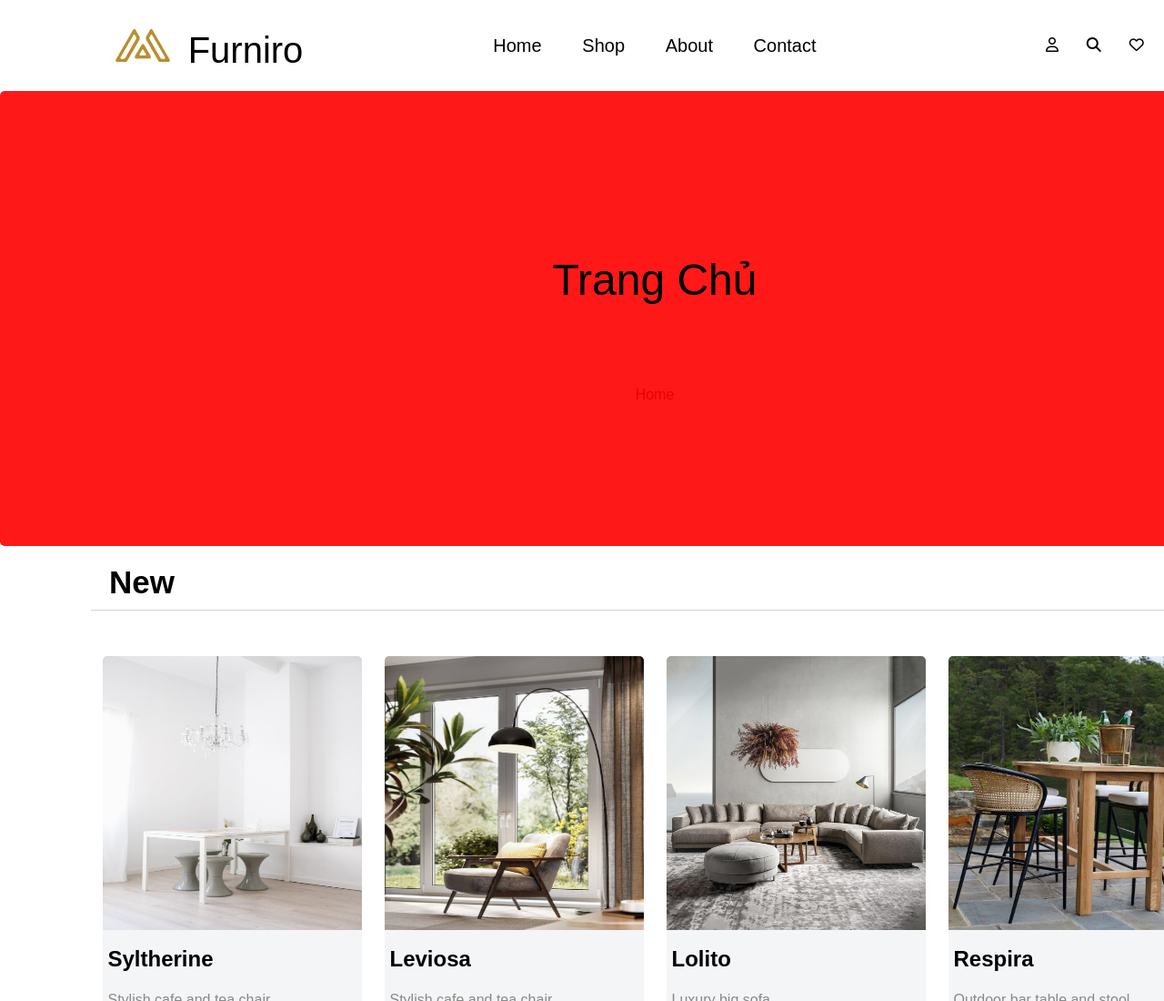
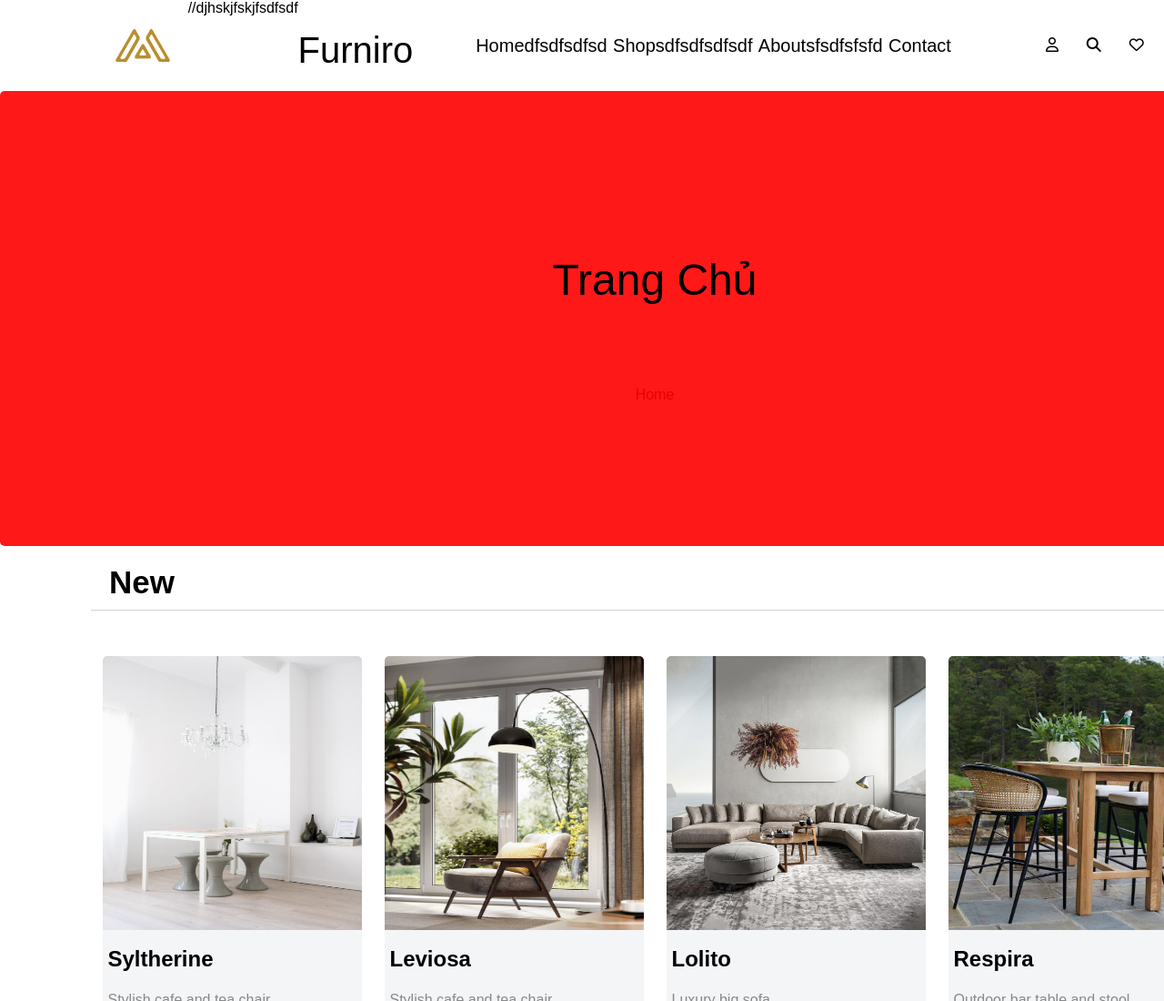
Before and after one commit to longlt-26/NNShop, a plain HTML site: page index.html in a window 1280 px wide. Shown: the top 1100 px of the page at 91% size. Drawn offline with Linux system fonts and the light colour scheme.

Commit message:
Longhuhu

```diff
--- a/index.html
+++ b/index.html
@@ -14,14 +14,14 @@
         <!--header-->
         <div class="header">
             <div class="logo">
-                <div class="img-logo"><img src="imgs/logo.png" alt=""></div>
+                <div class="img-logo"><img src="imgs/logo.png" alt=""></div>//djhskjfskjfsdfsdf
                 <div class="name-logo">Furniro</div>
             </div>
             <div class="menu">
                 <ul class="ul-menu">
-                    <li class="li-menu"><a href="index.html">Home</a></li>
-                    <li class="li-menu"><a href="shop.html">Shop</a></li>
-                    <li class="li-menu"><a href="">About</a></li>
+                    <li class="li-menu"><a href="index.html">Homedfsdfsdfsd</a></li>
+                    <li class="li-menu"><a href="shop.html">Shopsdfsdfsdfsdf</a></li>
+                    <li class="li-menu"><a href="">Aboutsfsdfsfsfd</a></li>
                     <li class="li-menu"><a href="">Contact</a></li>
                 </ul>
             </div>
```
